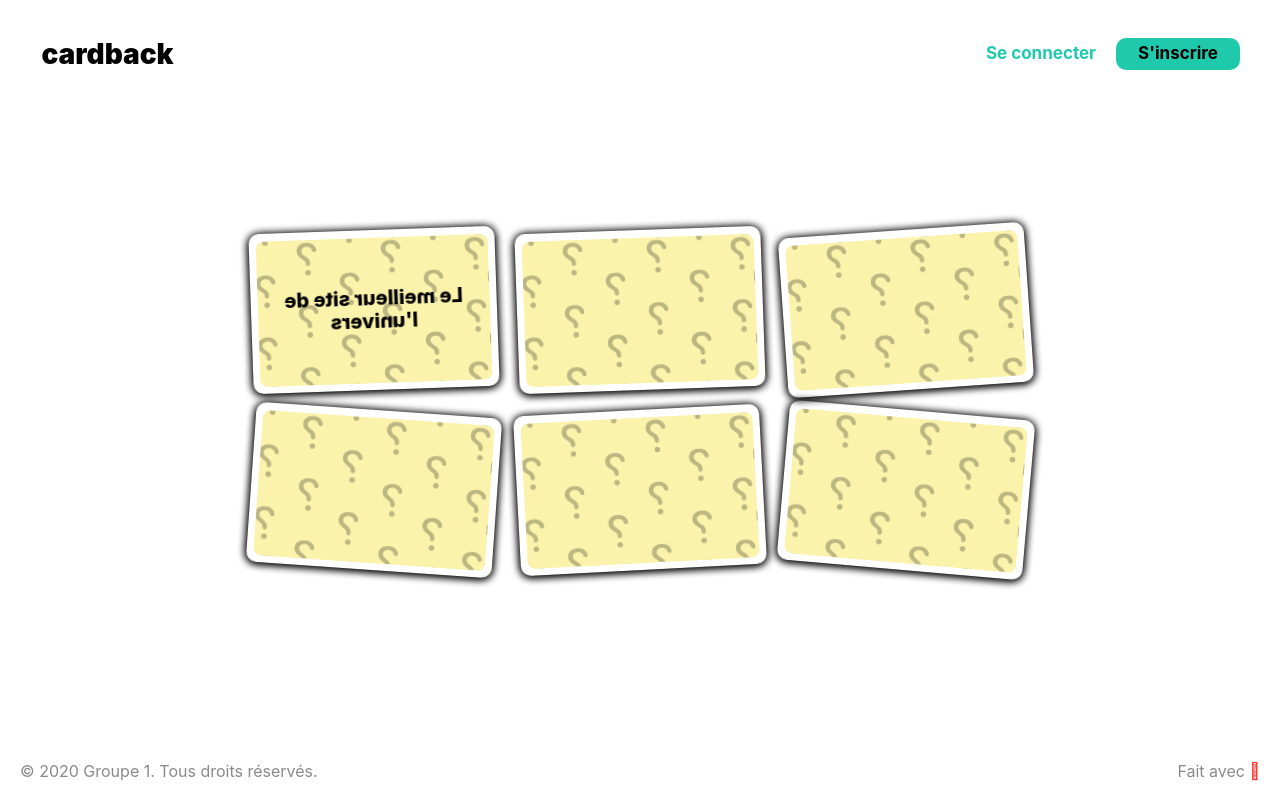
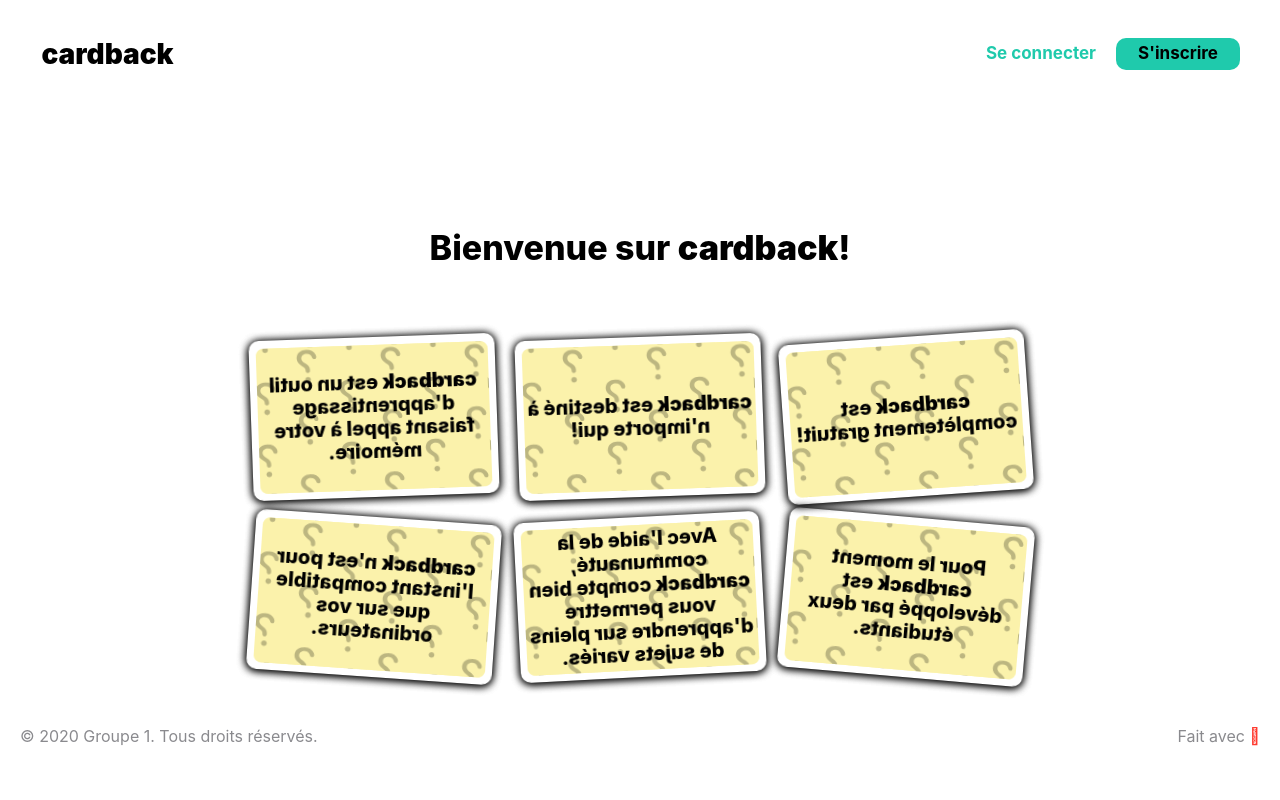
Before and after one commit to hugokindel/cardback, a PHP site: page / in a window 1280 px wide. Run offline with PHP 8.4, Linux system fonts and the light colour scheme; some web fonts are replaced.

Commit message:
Update - home-disconnected finished

```diff
--- a/component/base.php
+++ /dev/null
@@ -1,29 +0,0 @@
-<?php
-
-function makeBase($title, $head, $body)
-{
-    return '<!DOCTYPE html>
-        <html lang="fr">
-        <head>
-            <!-- Titre de la page -->
-            <title>'.$title. ' · cardback</title>
-
-            <!-- Informations générales -->
-            <meta charset="utf-8">
-            <!--<meta name="viewport" content="width=device-width, initial-scale=1">-->
-
-            <!-- Favicon -->
-            <meta name="theme-color" content="#FFFFFF">
-            <link rel="icon" type="image/png" sizes="32x32" href="/res/favicon/favicon-32x32.png">
-            <link rel="icon" type="image/png" sizes="16x16" href="/res/favicon/favicon-16x16.png">
-
-            <link rel="stylesheet" href="/res/style/utility/normalize.css">
-            <link rel="stylesheet" href="/res/style/sf-pro-rounded.css">
-            <link rel="stylesheet" href="/res/style/components.css">
-            '.$head.'
-        </head>
-        <body>
-            ' .$body.'
-        </body>
-        </html>';
-}
--- a/component/card.php
+++ b/component/card.php
@@ -9,7 +9,7 @@ function makeCard($textOnFront, $textOnBack, $rotate = TRUE) {
                 <div class="card-text">'.$textOnFront.'</div>
             </div>
             <div class="card-back">
-                <img class="card-image" src="/res/image/card-background.svg" alt="Carte font arrière"/>
+                <img class="card-image" src="/res/image/card-background.svg" alt="Carte fond arrière"/>
                 <div class="card-text">'.$textOnBack.'</div>
             </div>
          </div>
--- a/index.php
+++ b/index.php
@@ -1,10 +1,3 @@
 <?php
 
-// Composants
-require "component/base.php";
-require "component/card.php";
-
-// Pages
-require "page/home-disconnected.php";
-
-echo makeHomeDisconnected("Welcome");
+require 'page/base.php';
--- /dev/null
+++ b/page/base.php
@@ -0,0 +1,28 @@
+<html lang="fr">
+<head>
+    <!-- Titre de la page -->
+    <title><?php echo 'Bienvenue' ?> · cardback</title>
+
+    <!-- Informations générales -->
+    <meta charset="utf-8">
+
+    <!-- Favicon -->
+    <meta name="theme-color" content="#FFFFFF">
+    <link rel="icon" type="image/png" sizes="32x32" href="/res/favicon/favicon-32x32.png">
+    <link rel="icon" type="image/png" sizes="16x16" href="/res/favicon/favicon-16x16.png">
+
+    <!-- Feuille de style -->
+    <link rel="stylesheet" href="/res/style/utility/normalize.css">
+    <link rel="stylesheet" href="/res/style/sf-pro-rounded.css">
+    <link rel="stylesheet" href="/res/style/components.css">
+    <?php
+    echo '<link rel="stylesheet" href="/res/style/page/home-disconnected.css">';
+    ?>
+</head>
+
+<body>
+<?php
+require "page/home-disconnected.php";
+?>
+</body>
+</html>
--- a/page/home-disconnected.php
+++ b/page/home-disconnected.php
@@ -1,35 +1,43 @@
 <?php
+require_once 'component/card.php';
+?>
 
-function makeHomeDisconnected($title)
-{
-    return makeBase($title,
-        '<link rel="stylesheet" href="/res/style/page/home-disconnected.css">',
-
-        '<!-- En-tête de page -->
+<!-- En-tête de page -->
 <header>
     <div id="title-container">
-                <div id="title-label">cardback</div>
+        <a id="title-label" href="http://localhost">cardback</a>
     </div>
     <div id="sign-container">
         <a class="link-secondary">Se connecter</a>
-                <a class="link-main">S\'inscrire</a>
+        <a class="link-main">S'inscrire</a>
     </div>
 </header>
+
 <!-- Contenu principal de la page -->
 <main>
-            <!--<div id="oneone">Bienvenue sur <span style="font-weight: 900;">cardback</span>!</div>-->
+    <div id="welcome">Bienvenue sur <span style="font-weight: 900;">cardback</span>!</div>
+    <div id="cards-container">
         <div id="cards">
-                '.makeCard('Qu\'est-ce que <span style="font-weight: 900;">cardback</span>?', 'Le meilleur site de l\'univers')
-                 .makeCard('À qui <span style="font-weight: 900;">cardback</span> est destiné?', '')
-                 .makeCard('Combien coûte <span style="font-weight: 900;">cardback</span>?', '')
-                 .makeCard('Où puis-je utiliser <span style="font-weight: 900;">cardback</span>?', '')
-                 .makeCard('Que puis-je apprendre sur <span style="font-weight: 900;">cardback</span>?', '')
-                 .makeCard('Qui développe <span style="font-weight: 900;">cardback</span>?', '').'
+            <?php
+            echo makeCard('Qu\'est-ce que <span style="font-weight: 900;">cardback</span>?',
+                '<span style="font-weight: 900;">cardback</span> est un outil d\'apprentissage faisant appel à votre mémoire.');
+            echo makeCard('À qui <span style="font-weight: 900;">cardback</span> est destiné?',
+                '<span style="font-weight: 900;">cardback</span> est destiné à n\'importe qui!');
+            echo makeCard('Combien coûte <span style="font-weight: 900;">cardback</span>?',
+                '<span style="font-weight: 900;">cardback</span> est complètement gratuit!');
+            echo makeCard('Où puis-je utiliser <span style="font-weight: 900;">cardback</span>?',
+                '<span style="font-weight: 900;">cardback</span> n\'est pour l\'instant compatible que sur vos ordinateurs.');
+            echo makeCard('Que puis-je apprendre sur <span style="font-weight: 900;">cardback</span>?',
+                'Avec l\'aide de la communauté, <span style="font-weight: 900;">cardback</span> compte bien vous permettre d\'apprendre sur pleins de sujets variés.');
+            echo makeCard('Qui développe <span style="font-weight: 900;">cardback</span>?',
+                'Pour le moment <span style="font-weight: 900;">cardback</span> est développé par deux étudiants.');
+            ?>
+        </div>
     </div>
 </main>
+
 <!-- Pied de page -->
 <footer>
     <p id="copyright-label">© 2020 Groupe 1. Tous droits réservés.</p>
     <p id="made-label">Fait avec <span id="made-heart-label">􀊵</span></p>
-        </footer>');
-}
+</footer>
--- a/res/style/components.css
+++ b/res/style/components.css
@@ -1,7 +1,7 @@
 /* ---- Général ---- */
 * {
     font-family: "SF-Pro-Rounded", -apple-system, BlinkMacSystemFont, "Segoe UI", Roboto, "Helvetica Neue", Arial,
-    "Noto Sans", sans-serif, "Apple Color Emoji", "Segoe UI Emoji", "Segoe UI Symbol", "Noto Color Emoji";
+    "Noto Sans", sans-serif;
 }
 
 p {
@@ -77,7 +77,7 @@ p {
     box-shadow: 0 1px 8px 0;
 }
 
-.card-front, .card-back, .card {
+.card-front, .card-back {
     -moz-backface-visibility: hidden;
 }
 
--- a/res/style/page/home-disconnected.css
+++ b/res/style/page/home-disconnected.css
@@ -1,5 +1,4 @@
 /* ---- Page d'accueil (non connecté) ---- */
-
 /* ---- En-tête de page ---- */
 #title-container {
     width: 215px;
@@ -13,6 +12,9 @@
 #title-label {
     font-size: 28px;
     font-weight: 900;
+    text-decoration: none;
+
+    color: black;
 }
 
 #sign-container {
@@ -32,16 +34,20 @@
 /* ---- Contenu principal de la page ---- */
 main {
     margin: 0 20px;
+}
 
-    position: absolute;
-    top:0;
-    bottom: 0;
-    left: 0;
-    right: 0;
-
+#cards-container {
     display: flex;
     justify-content: center;
     align-items: center;
+}
+
+#welcome {
+    font-size: 34px;
+    font-weight: 800;
+    text-align: center;
+    padding: 20px 0;
+    margin: 100px 0 50px 0;
 }
 
 #cards {
@@ -53,11 +59,18 @@ main {
 }
 
 /* ---- Pied de page ---- */
+body {
+    display: flex;
+    flex-direction: column;
+}
+
+main {
+    flex: 1 0 auto;
+}
+
 footer {
-    width: 100%;
-
-    position: absolute;
-    bottom: 0;
+    flex-shrink: 0;
+    margin-top: 50px;
 }
 
 #copyright-label {
```
Also changed, not shown: .htaccess (added). Lines whose indentation alone changed are shown as unchanged.
